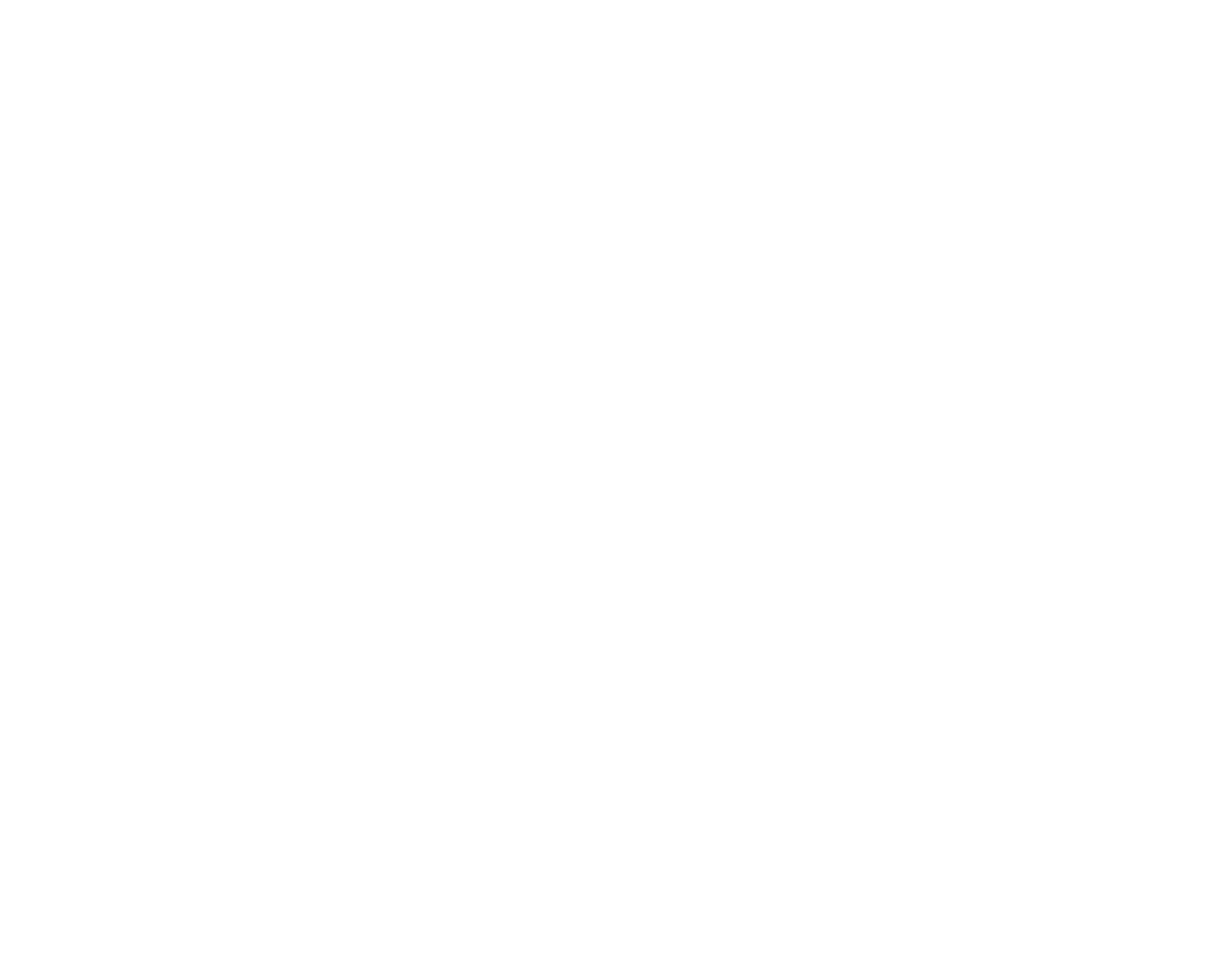
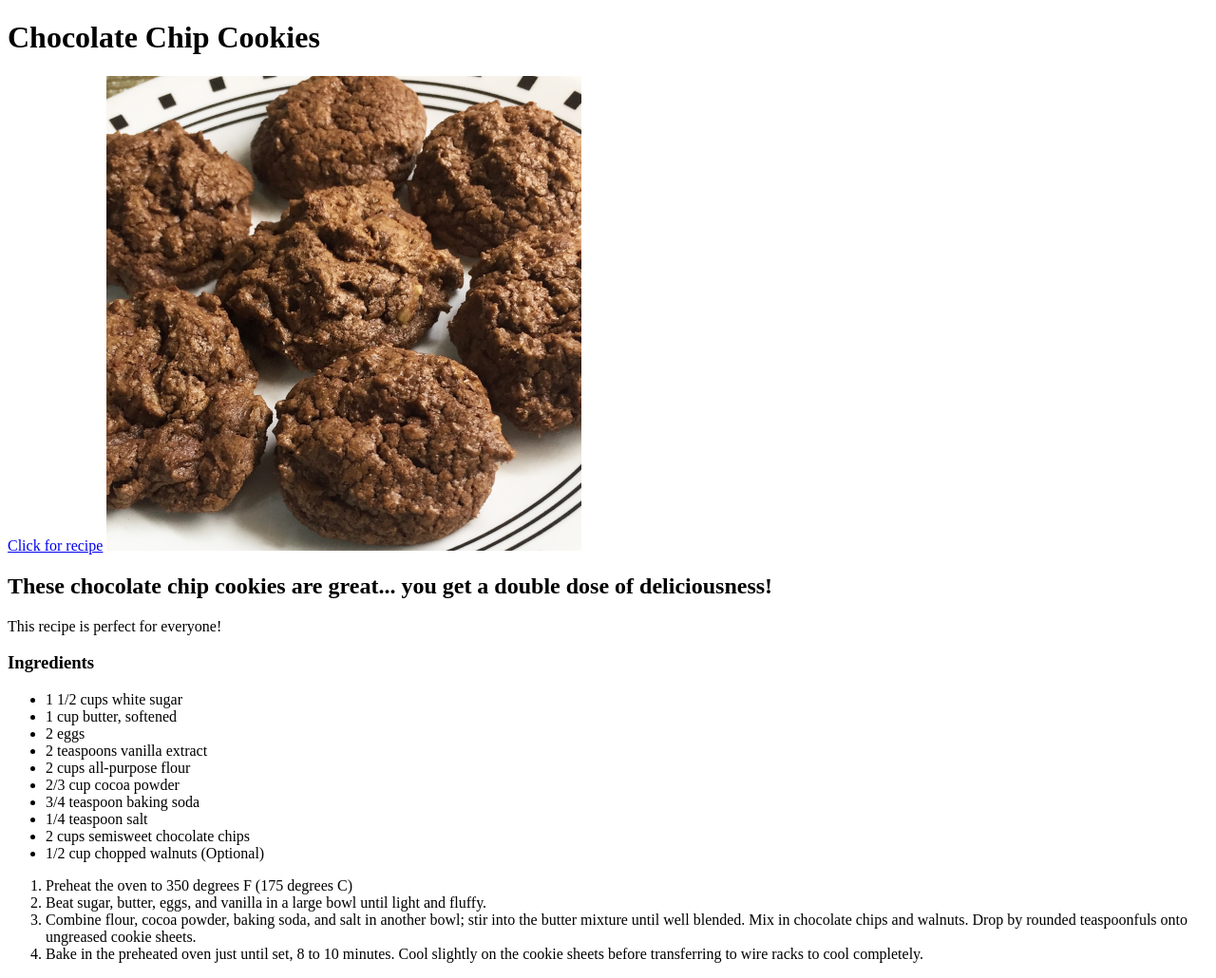
Before and after one commit to xblightz/odin-recipes, a plain HTML site: page recipes/cookies.html in a window 1280 px wide. Shown: the whole page at 95% size. Before the commit the page ends 800 px from the top, so only its background shows below. Drawn offline with Linux system fonts and the light colour scheme.

Commit message:
I still don't know what to put here

```diff
--- a/recipes/cookies.html
+++ b/recipes/cookies.html
@@ -0,0 +1,36 @@
+<!DOCTYPE html>
+<html lang="en">
+    <head>
+        <meta charset="UTF-8">
+        <title>Images</title>
+    </head>
+
+    <body>
+        <h1>Chocolate Chip Cookies</h1>
+        <a href="https://www.allrecipes.com/recipe/9827/chocolate-chocolate-chip-cookies-i/">Click for recipe</a>
+        <img src="images/cookies.jpeg" alt="Chocolate Chip Cookies">
+
+        <h2>These chocolate chip cookies are great... you get a double dose of deliciousness!</h2>
+        <p>This recipe is perfect for everyone!</p>
+
+        <h3>Ingredients</h3>
+        <ul>
+            <li>1 1/2 cups white sugar</li>
+            <li>1 cup butter, softened</li>
+            <li>2 eggs</li>
+            <li>2 teaspoons vanilla extract</li>
+            <li>2 cups all-purpose flour</li>
+            <li>2/3 cup cocoa powder</li>
+            <li>3/4 teaspoon baking soda</li>
+            <li>1/4 teaspoon salt</li>
+            <li>2 cups semisweet chocolate chips</li>
+            <li>1/2 cup chopped walnuts (Optional)</li>
+        </ul>
+
+        <ol>
+            <li>Preheat the oven to 350 degrees F (175 degrees C)</li>
+            <li>Beat sugar, butter, eggs, and vanilla in a large bowl until light and fluffy.</li>
+            <li>Combine flour, cocoa powder, baking soda, and salt in another bowl; stir into the butter mixture until well blended. Mix in chocolate chips and walnuts. Drop by rounded teaspoonfuls onto ungreased cookie sheets.</li>
+            <li>Bake in the preheated oven just until set, 8 to 10 minutes. Cool slightly on the cookie sheets before transferring to wire racks to cool completely.</li>
+        </ol>
+    </body>
```
Also changed, not shown: index.html (+1 -1 lines), recipes/images/cookies.jpeg (added).
